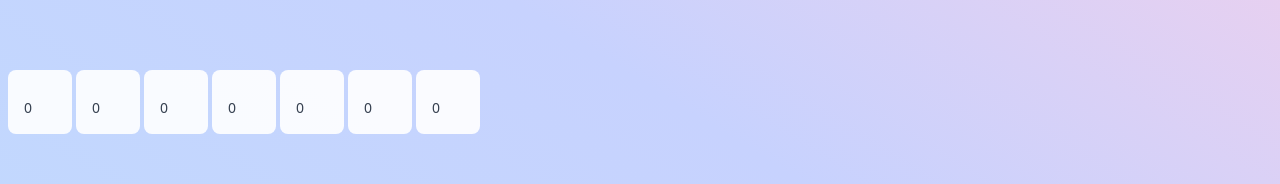
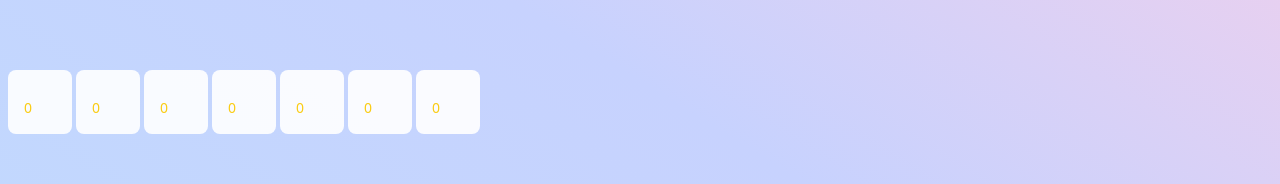
Before and after one commit to abel3t/calculate-income, a Next.js app: page / in a window 1280 px wide. Shown: the part 318-502 px from the top of the page. Built offline with nearby package versions, Linux system fonts and the light colour scheme.

Commit message:
update code

```diff
--- a/package.json
+++ b/package.json
@@ -13,6 +13,7 @@
     "@types/react": "18.2.0",
     "@types/react-dom": "18.2.1",
     "autoprefixer": "10.4.14",
+    "classnames": "^2.3.2",
     "next": "13.3.1",
     "postcss": "8.4.23",
     "react": "18.2.0",
--- a/src/pages/index.tsx
+++ b/src/pages/index.tsx
@@ -1,8 +1,5 @@
-import Image from "next/image";
-import { Inter } from "next/font/google";
 import { useEffect, useState } from "react";
-
-const inter = Inter({ subsets: ["latin"] });
+import classNames from "classnames";
 
 export default function Home() {
   const [data, setData] = useState([] as any);
@@ -30,19 +27,25 @@ export default function Home() {
     localStorage.clear();
 
     location.reload();
-  }
+  };
 
   const handlePresKey = (event: any) => {
-    if (event?.key === 'Enter') {
-      console.log('enter')
+    if (event?.key === "Enter") {
+      handleClick();
     }
-  }
+  };
 
   const handleClick = () => {
     const [first, last] = command.split(":");
     const order = parseInt(first);
     const amount = parseInt(last);
     const amounts = data[order - 1]?.amounts || [];
+
+    if (!order || !amount) {
+      alert("Đã xảy ra lỗi, vui lòng thử lại");
+      setCommand("");
+      return;
+    }
 
     const newData: any = [];
 
@@ -53,8 +56,7 @@ export default function Home() {
         const newCard = { order, amounts: amounts.concat(amount) };
         newData.push(newCard);
       }
-    })
-
+    });
 
     setData(newData);
 
@@ -64,9 +66,7 @@ export default function Home() {
   };
 
   return (
-    <main
-      className={`flex min-h-screen`}
-    >
+    <main className={`flex min-h-screen`}>
       <div className="flex flex-col w-screen h-screen overflow-auto text-gray-700 bg-gradient-to-tr from-blue-200 via-indigo-200 to-pink-200">
         <div className="flex items-center flex-shrink-0 w-full h-16 px-10 bg-white bg-opacity-75">
           <input
@@ -105,34 +105,49 @@ const Card = ({ amounts, order }: { amounts: number[]; order: number }) => {
         <span className="block text-sm font-semibold">{order}</span>
       </div>
 
-
       <div className="flex flex-col pb-2 overflow-auto h-64 ">
         <div className="flex flex-col pb-2 overflow-auto">
-          <div
-            className="relative flex flex-col items-start p-4 mt-3 bg-white rounded-lg cursor-pointer bg-opacity-90 group hover:bg-opacity-100"
-          >
+          <div className="relative flex flex-col items-start p-4 mt-3 bg-white rounded-lg cursor-pointer bg-opacity-90 group hover:bg-opacity-100">
             <h4 className="mt-3 text-sm font-medium">
               {amounts.map((amount, index) => (
-                <div key={index}>{amount}</div>
+                <div
+                  className={classNames({
+                    "text-green-400": amount > 0,
+                    "text-red-400": amount < 0,
+                    "text-yellow-400": !amount,
+                  })}
+                  key={index}
+                >
+                  {amount}
+                </div>
               ))}
             </h4>
           </div>
         </div>
       </div>
 
-
       <div className="flex flex-col pb-2 overflow-auto">
         <div className="flex flex-col pb-2 overflow-auto">
-          <div
-            className="relative flex flex-col items-start p-4 mt-3 bg-white rounded-lg cursor-pointer bg-opacity-90 group hover:bg-opacity-100"
-          >
-            <h4 className="mt-3 text-sm font-medium">
-              {amounts.reduce((curr, acc) => acc + curr, 0)}
-            </h4>
+          <div className="relative flex flex-col items-start p-4 mt-3 bg-white rounded-lg cursor-pointer bg-opacity-90 group hover:bg-opacity-100">
+            <SummaryAmount amounts={amounts} />
           </div>
         </div>
       </div>
-
     </div>
   );
 };
+
+const SummaryAmount = ({ amounts }: { amounts: any }) => {
+  const sumAmount = amounts.reduce((curr: any, acc: any) => acc + curr, 0);
+  return (
+    <h4
+      className={classNames({
+        "mt-3 text-sm font-medium text-green-400": sumAmount > 0,
+        "mt-3 text-sm font-medium text-red-400": sumAmount < 0,
+        "mt-3 text-sm font-medium text-yellow-400": !sumAmount,
+      })}
+    >
+      {sumAmount}
+    </h4>
+  );
+};
```
